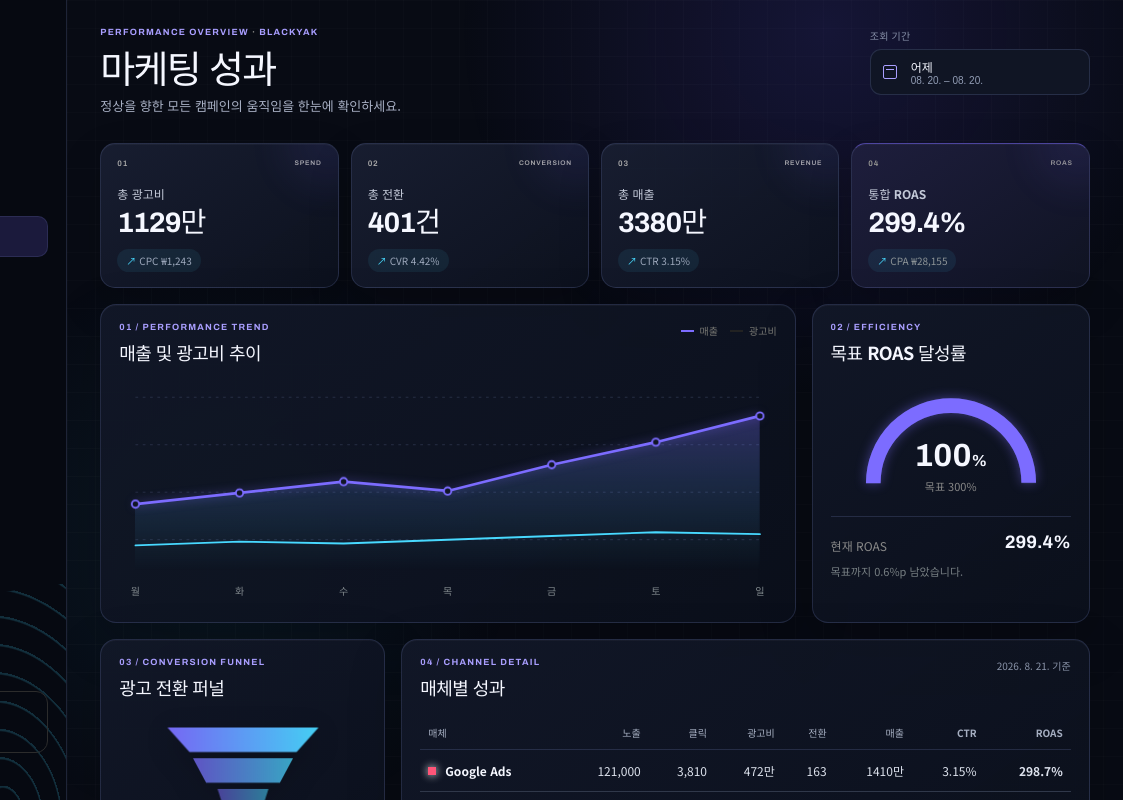
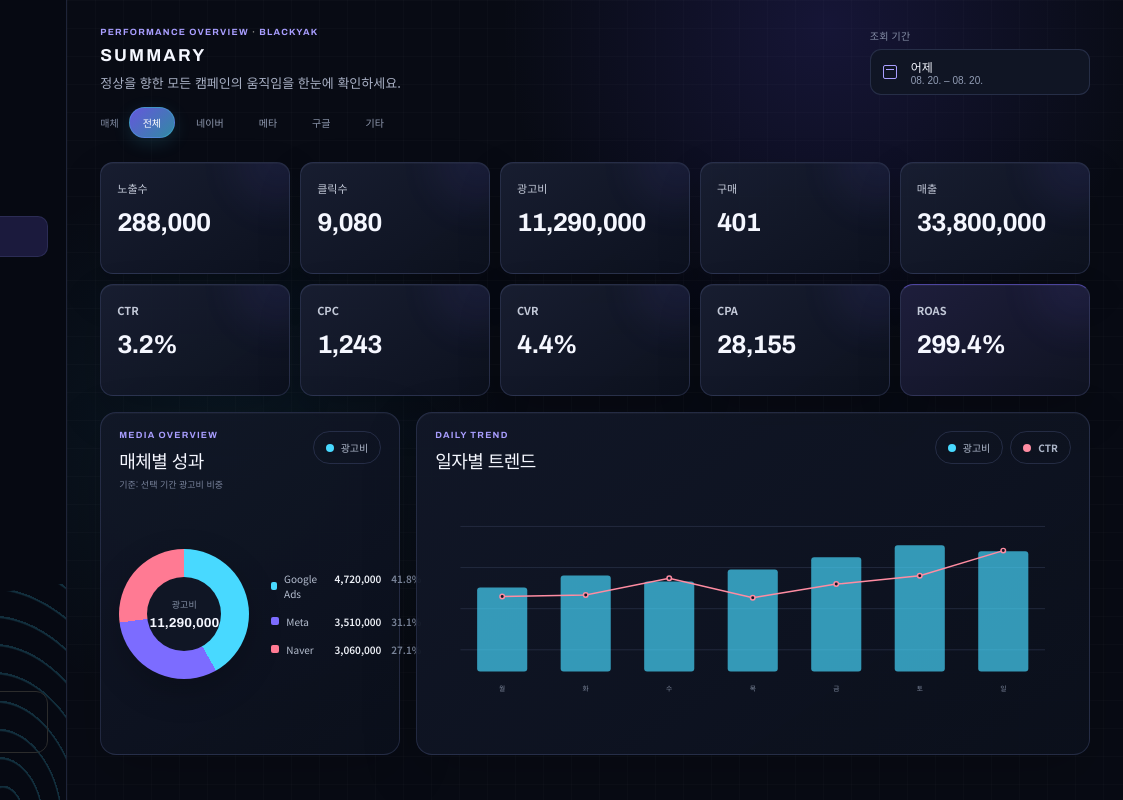
Before and after one commit to yangonebin/Marketing-dev, a website with bundled scripts: page index.html in a window 1280 px wide. Shown: the top 800 px of the page, 157-1280 px from the left. Built offline with nearby package versions, Linux system fonts and the light colour scheme.

Commit message:
작업 저장: 260820 2026-08-21 17:10

```diff
--- a/app.js
+++ b/app.js
@@ -22,6 +22,7 @@ const won = new Intl.NumberFormat('ko-KR', { style: 'currency', currency: 'KRW',
 const compactWon = new Intl.NumberFormat('ko-KR', { notation: 'compact', maximumFractionDigits: 1 });
 const number = new Intl.NumberFormat('ko-KR');
 const targetRoas = 300;
+let activeChannel = 'all';
 
 function makeTrendChart(period) {
   const { labels, revenue, cost } = trends[period];
@@ -49,70 +50,74 @@ function makeTrendChart(period) {
 }
 
 function render(period) {
-  const rows = datasets[period];
+  const sourceRows = datasets[period];
+  const rows = activeChannel === 'all'
+    ? sourceRows
+    : activeChannel === 'other'
+      ? sourceRows.filter(row => !['Google Ads', 'Meta', 'Naver'].includes(row.channel))
+      : sourceRows.filter(row => row.channel === activeChannel);
   const metrics = calculateMetrics(rows);
   const cards = [
-    ['총 광고비', metrics.cost, 'compact', `CPC ${won.format(metrics.cpc)}`, 'SPEND'],
-    ['총 전환', metrics.conversions, 'count', `CVR ${metrics.cvr.toFixed(2)}%`, 'CONVERSION'],
-    ['총 매출', metrics.revenue, 'compact', `CTR ${metrics.ctr.toFixed(2)}%`, 'REVENUE'],
-    ['통합 ROAS', metrics.roas, 'percent', `CPA ${won.format(metrics.cpa)}`, 'ROAS'],
+    ['노출수', metrics.impressions, 'number'],
+    ['클릭수', metrics.clicks, 'number'],
+    ['광고비', metrics.cost, 'currency'],
+    ['구매', metrics.conversions, 'number'],
+    ['매출', metrics.revenue, 'currency'],
+    ['CTR', metrics.ctr, 'percent'],
+    ['CPC', metrics.cpc, 'currency'],
+    ['CVR', metrics.cvr, 'percent'],
+    ['CPA', metrics.cpa, 'currency'],
+    ['ROAS', metrics.roas, 'percent'],
   ];
 
-  document.querySelector('#overview').innerHTML = cards.map(([label, value, format, detail, code], index) => `
-    <article class="metric-card ${index === 3 ? 'accent' : ''}">
-      <div class="metric-top"><span>${String(index + 1).padStart(2, '0')}</span><small>${code}</small></div>
-      <p class="metric-label">${label}</p><p class="metric-value" data-target="${value}" data-format="${format}">0</p>
-      <p class="metric-detail"><i>↗</i> ${detail}</p>
+  document.querySelector('#overview').innerHTML = cards.map(([label, value, format]) => `
+    <article class="metric-card ${label === 'ROAS' ? 'accent' : ''}">
+      <p class="metric-label">${label}</p>
+      <p class="metric-value" data-target="${value}" data-format="${format}">0</p>
     </article>`).join('');
-
-  document.querySelector('#trend-chart').innerHTML = `${makeTrendChart(period)}<div class="chart-tooltip" role="status" aria-live="polite"></div>`;
-  bindChartTooltip();
-
-  const achievement = Math.min(metrics.roas / targetRoas * 100, 100);
-  document.querySelector('#roas-gauge').innerHTML = `
-    <div class="semi-gauge">
-      <svg viewBox="0 0 220 125" role="img" aria-label="목표 ROAS 달성률 ${achievement.toFixed(0)}퍼센트">
-        <path class="gauge-track" pathLength="100" d="M20 108 A90 90 0 0 1 200 108" />
-        <path class="gauge-progress" pathLength="100" stroke-dasharray="${achievement} 100" d="M20 108 A90 90 0 0 1 200 108" />
-      </svg>
-      <div><strong><b data-target="${achievement}" data-format="gauge">0</b><small>%</small></strong><span>목표 ${targetRoas}%</span></div>
-    </div>
-    <div class="gauge-copy"><span>현재 ROAS</span><strong>${metrics.roas.toFixed(1)}%</strong><p>${achievement >= 100 ? '목표를 달성했습니다.' : `목표까지 ${(targetRoas - metrics.roas).toFixed(1)}%p 남았습니다.`}</p></div>`;
-
-  const funnelSteps = [
-    { label: '노출', value: metrics.impressions, rate: 100, className: 'impressions' },
-    { label: '클릭', value: metrics.clicks, rate: metrics.ctr, className: 'clicks' },
-    { label: '전환', value: metrics.conversions, rate: metrics.cvr, className: 'conversions' },
-  ];
-  document.querySelector('#conversion-funnel').innerHTML = `
-    <div class="funnel-shape" aria-hidden="true">
-      <svg viewBox="0 0 180 106">
-        <defs><linearGradient id="funnel-gradient" x1="0" y1="0" x2="1" y2="0"><stop offset="0" stop-color="#7c6cff"/><stop offset="1" stop-color="#48d9ff"/></linearGradient></defs>
-        <polygon class="funnel-bar impressions" points="4,4 176,4 151,32 29,32"/>
-        <polygon class="funnel-bar clicks" points="33,39 147,39 132,67 48,67"/>
-        <polygon class="funnel-bar conversions" points="61,74 119,74 110,102 70,102"/>
-      </svg>
-    </div>
-    <div class="funnel-list">${funnelSteps.map((step, index) => `<div>
-      <span><i class="${step.className}"></i>${step.label}</span><strong>${compactWon.format(step.value)}</strong>
-      <small>${index === 0 ? '전체 도달' : `${index === 1 ? 'CTR' : 'CVR'} ${step.rate.toFixed(2)}%`}</small>
-    </div>`).join('')}</div>`;
-
-  document.querySelector('#channel-rows').innerHTML = rows.map(row => {
-    const item = calculateMetrics([row]);
-    return `<tr><td><span class="channel"><i class="channel-dot" style="background:${row.color}"></i>${row.channel}</span></td>
-      <td>${number.format(row.impressions)}</td><td>${number.format(row.clicks)}</td><td>${compactWon.format(row.cost)}</td>
-      <td>${number.format(row.conversions)}</td><td>${compactWon.format(row.revenue)}</td><td>${item.ctr.toFixed(2)}%</td><td><strong>${item.roas.toFixed(1)}%</strong></td></tr>`;
-  }).join('');
-
+  renderMediaOverview(rows, metrics.cost);
+  renderDailyTrend(period);
   runEntranceAnimations();
 }
 
+function renderMediaOverview(rows, totalCost) {
+  const colors = ['#48d9ff', '#7c6cff', '#ff7a93', '#62e2c2'];
+  const parts = rows.map((row, index) => ({ ...row, color: colors[index % colors.length], share: totalCost ? row.cost / totalCost * 100 : 0 }));
+  let offset = 0;
+  const stops = parts.map(item => {
+    const start = offset;
+    offset += item.share;
+    return `${item.color} ${start}% ${offset}%`;
+  }).join(', ');
+  document.querySelector('#media-overview').innerHTML = rows.length ? `
+    <div class="donut" style="background:conic-gradient(${stops})"><div><small>광고비</small><strong>${number.format(totalCost)}</strong></div></div>
+    <div class="media-list">${parts.map(item => `<div><span><i style="background:${item.color}"></i>${item.channel}</span><strong>${number.format(item.cost)} <em>${item.share.toFixed(1)}%</em></strong></div>`).join('')}</div>` : '<p class="empty-state">해당 매체 데이터가 없습니다.</p>';
+}
+
+function renderDailyTrend(period) {
+  const trend = trends[period];
+  const scale = activeChannel === 'all' ? 1 : activeChannel === 'other' ? 0 : activeChannel === 'Google Ads' ? .42 : activeChannel === 'Meta' ? .31 : .27;
+  const costs = trend.cost.map(value => value * scale);
+  const ctrs = trend.revenue.map((value, index) => costs[index] ? value / costs[index] * .45 : 0);
+  const width = 850, height = 250, left = 34, bottom = 34, top = 22;
+  const maxCost = Math.max(...costs, 1) * 1.15;
+  const maxCtr = Math.max(...ctrs, 1) * 1.2;
+  const step = (width - left * 2) / trend.labels.length;
+  const line = ctrs.map((value, index) => `${index ? 'L' : 'M'} ${left + step * index + step / 2} ${top + (height - top - bottom) * (1 - value / maxCtr)}`).join(' ');
+  document.querySelector('#daily-trend').innerHTML = `<svg viewBox="0 0 ${width} ${height}" role="img" aria-label="광고비 막대와 CTR 선 그래프">
+    ${[0,1,2,3].map(i => `<line class="daily-grid" x1="${left}" y1="${top + i * 55}" x2="${width-left}" y2="${top + i * 55}"/>`).join('')}
+    ${costs.map((value, index) => `<rect class="daily-bar" x="${left + step * index + step * .2}" y="${top + (height-top-bottom)*(1-value/maxCost)}" width="${step*.6}" height="${(height-top-bottom)*value/maxCost}" rx="4"/>`).join('')}
+    <path class="daily-line" d="${line}"/>
+    ${ctrs.map((value, index) => `<circle class="daily-point" cx="${left + step * index + step/2}" cy="${top+(height-top-bottom)*(1-value/maxCtr)}" r="3"/>`).join('')}
+    ${trend.labels.map((label,index) => `<text class="daily-label" x="${left+step*index+step/2}" y="${height-8}" text-anchor="middle">${label}</text>`).join('')}
+  </svg>`;
+}
+
 const formatAnimatedValue = (value, format) => {
-  if (format === 'compact') return compactWon.format(Math.round(value));
-  if (format === 'count') return `${number.format(Math.round(value))}건`;
+  if (format === 'number') return number.format(Math.round(value));
+  if (format === 'currency') return number.format(Math.round(value));
   if (format === 'percent') return `${value.toFixed(1)}%`;
-  return Math.round(value).toString();
+  return number.format(Math.round(value));
 };
 
 function animateCounter(element, duration = 1100) {
@@ -159,8 +164,6 @@ function bindChartTooltip() {
     area.addEventListener('blur', hide);
   });
 }
-
-document.querySelector('#updated-at').textContent = `${new Date().toLocaleDateString('ko-KR')} 기준`;
 
 const periodTrigger = document.querySelector('#period-trigger');
 const periodPicker = document.querySelector('#period-picker');
@@ -216,6 +219,11 @@ document.querySelectorAll('.period-presets button').forEach(button => button.add
 document.querySelector('#period-apply').addEventListener('click', applyPeriod);
 document.querySelector('#period-cancel').addEventListener('click', closePeriodPicker);
 document.addEventListener('click', event => { if (!event.target.closest('.period-control')) closePeriodPicker(); });
+document.querySelectorAll('.media-filter button').forEach(button => button.addEventListener('click', () => {
+  activeChannel = button.dataset.channel;
+  document.querySelectorAll('.media-filter button').forEach(item => item.classList.toggle('active', item === button));
+  render(['yesterday', '7'].includes(selectedPreset) ? '7' : '30');
+}));
 
 setDateRange('yesterday');
 applyPeriod();
--- a/index.html
+++ b/index.html
@@ -32,8 +32,16 @@
         <header class="page-header">
           <div>
             <p class="eyebrow">PERFORMANCE OVERVIEW <span>·</span> BLACKYAK</p>
-            <h1>마케팅 성과</h1>
+            <h1>SUMMARY</h1>
             <p class="subtitle">정상을 향한 모든 캠페인의 움직임을 한눈에 확인하세요.</p>
+            <div class="media-filter" aria-label="매체 선택">
+              <strong>매체</strong>
+              <button class="active" type="button" data-channel="all">전체</button>
+              <button type="button" data-channel="Naver">네이버</button>
+              <button type="button" data-channel="Meta">메타</button>
+              <button type="button" data-channel="Google Ads">구글</button>
+              <button type="button" data-channel="other">기타</button>
+            </div>
           </div>
           <div class="period-control">
             <span class="period-label">조회 기간</span>
@@ -64,42 +72,20 @@
 
         <section id="overview" class="metric-grid" aria-label="통합 지표"></section>
 
-        <section id="trend" class="analytics-grid">
-          <article class="panel trend-panel">
+        <section id="trend" class="overview-grid">
+          <article id="channels" class="panel media-overview-panel">
             <div class="panel-heading">
-              <div><p class="section-number">01 / PERFORMANCE TREND</p><h2>매출 및 광고비 추이</h2></div>
-              <div class="legend"><span><i class="revenue"></i>매출</span><span><i class="cost"></i>광고비</span></div>
+              <div><p class="section-number">MEDIA OVERVIEW</p><h2>매체별 성과</h2><p class="panel-subtitle">기준: 선택 기간 광고비 비중</p></div>
+              <span class="metric-select"><i></i> 광고비</span>
             </div>
-            <div id="trend-chart" class="trend-chart" aria-label="매출 및 광고비 추이 그래프"></div>
+            <div id="media-overview" class="media-overview"></div>
           </article>
-
-          <article class="panel efficiency-panel">
+          <article id="branding-performance" class="panel daily-trend-panel">
             <div class="panel-heading">
-              <div><p class="section-number">02 / EFFICIENCY</p><h2>목표 ROAS 달성률</h2></div>
+              <div><p class="section-number">DAILY TREND</p><h2>일자별 트렌드</h2></div>
+              <div class="trend-selects"><span><i class="cost"></i>광고비</span><span><i class="ctr"></i>CTR</span></div>
             </div>
-            <div id="roas-gauge" class="gauge-wrap"></div>
-          </article>
-        </section>
-
-        <section id="channels" class="channel-grid">
-          <article class="panel funnel-panel">
-            <div class="panel-heading">
-              <div><p class="section-number">03 / CONVERSION FUNNEL</p><h2>광고 전환 퍼널</h2></div>
-            </div>
-            <div id="conversion-funnel" class="conversion-funnel"></div>
-          </article>
-
-          <article id="branding-performance" class="panel table-panel">
-            <div class="panel-heading">
-              <div><p class="section-number">04 / CHANNEL DETAIL</p><h2>매체별 성과</h2></div>
-              <span id="updated-at" class="updated-at"></span>
-            </div>
-            <div class="table-wrap">
-              <table>
-                <thead><tr><th>매체</th><th>노출</th><th>클릭</th><th>광고비</th><th>전환</th><th>매출</th><th>CTR</th><th>ROAS</th></tr></thead>
-                <tbody id="channel-rows"></tbody>
-              </table>
-            </div>
+            <div id="daily-trend" class="daily-trend" aria-label="일자별 광고비 및 CTR 추이"></div>
           </article>
         </section>
       </main>
--- a/styles.css
+++ b/styles.css
@@ -123,8 +123,12 @@ nav a.active, nav a:hover { background: rgba(124,108,255,.18); box-shadow: inset
 
 main { max-width: none; padding: 28px clamp(22px, 2.6vw, 42px) 44px; }
 .eyebrow, .section-number { font-size: 9px; letter-spacing: .14em; }
-h1 { margin: 11px 0 10px; font-size: clamp(28px, 3vw, 38px); letter-spacing: -.045em; }
+h1 { margin: 10px 0 9px; font: 700 clamp(15px, 1.35vw, 19px)/1 Archivo, sans-serif; letter-spacing: .12em; }
 .subtitle { font-size: 13px; }
+.media-filter { display: flex; align-items: center; gap: 7px; margin-top: 15px; }
+.media-filter strong { margin-right: 3px; color: #7f89a0; font-size: 10px; }
+.media-filter button { padding: 7px 13px; border: 1px solid transparent; border-radius: 999px; color: #919bb1; background: transparent; font-size: 10px; font-weight: 700; cursor: pointer; }
+.media-filter button:hover, .media-filter button.active { color: #fff; border-color: rgba(72,217,255,.25); background: linear-gradient(135deg, #6557dc, #318aa3); box-shadow: 0 5px 18px rgba(72,217,255,.13); }
 .period-control { min-width: 220px; font-size: 10px; }
 .period-label { margin-bottom: 6px; }
 .period-trigger { min-height: 44px; border-radius: 11px; }
@@ -133,12 +137,12 @@ h1 { margin: 11px 0 10px; font-size: clamp(28px, 3vw, 38px); letter-spacing: -.0
 .period-picker { border-radius: 14px; }
 .date-fields input, .period-presets button, .period-actions button { border-radius: 9px; }
 
-.metric-grid { gap: 12px; margin: 28px 0 16px; }
-.metric-card { min-height: 136px; padding: 15px 16px; border-radius: 15px; }
+.metric-grid { grid-template-columns: repeat(5, minmax(0, 1fr)); gap: 10px; margin: 24px 0 16px; }
+.metric-card { min-height: 112px; padding: 17px 16px; border-radius: 13px; }
 .metric-card.accent { border-top-width: 1px; }
 .metric-top { font-size: 8px; letter-spacing: .1em; }
-.metric-label { margin: 17px 0 7px; font-size: 12px; }
-.metric-value { font-size: clamp(26px, 2.2vw, 33px); letter-spacing: -.035em; }
+.metric-label { margin: 0 0 14px; font-size: 11px; }
+.metric-value { font-size: clamp(23px, 2vw, 31px); letter-spacing: -.035em; white-space: nowrap; }
 .metric-detail { display: inline-flex; align-items: center; margin: 12px 0 0; padding: 4px 9px; border-radius: 999px; color: #9da8bc; background: rgba(72,217,255,.08); font-size: 10px; }
 .metric-detail i { margin-right: 3px; }
 
@@ -160,11 +164,39 @@ th { padding: 9px 8px; font-size: 10px; }
 td { padding: 12px 8px; }
 .channel { font-size: 12px; }
 
+.overview-grid { display: grid; grid-template-columns: minmax(300px, .8fr) minmax(0, 1.8fr); gap: 16px; }
+.panel-subtitle { margin: 5px 0 0; color: #78839b; font-size: 9px; }
+.metric-select, .trend-selects span { display: inline-flex; align-items: center; gap: 7px; padding: 8px 12px; border: 1px solid var(--line); border-radius: 999px; color: #aeb7ca; font-size: 10px; font-weight: 700; }
+.metric-select i, .trend-selects i { width: 8px; height: 8px; border-radius: 50%; background: #48d9ff; }
+.trend-selects { display: flex; gap: 7px; }.trend-selects i.ctr { background: #ff8ca2; }
+.media-overview { min-height: 245px; display: grid; grid-template-columns: minmax(130px, .8fr) minmax(150px, 1fr); align-items: center; gap: 22px; }
+.donut { width: min(175px, 100%); aspect-ratio: 1; margin: auto; border-radius: 50%; display: grid; place-items: center; box-shadow: 0 12px 35px rgba(0,0,0,.2); }
+.donut > div { width: 57%; aspect-ratio: 1; border-radius: 50%; display: grid; place-content: center; text-align: center; background: #101625; }
+.donut small { color: #8490a6; font-size: 9px; }.donut strong { margin-top: 5px; font: 700 13px Archivo, sans-serif; }
+.media-list { display: grid; gap: 13px; }.media-list > div { display: flex; justify-content: space-between; gap: 12px; color: #b5bed0; font-size: 10px; }
+.media-list span { display: flex; align-items: center; gap: 7px; }.media-list i { width: 8px; height: 8px; border-radius: 2px; }.media-list strong { color: #eef1f8; font-weight: 600; white-space: nowrap; }.media-list em { margin-left: 7px; color: #7e899f; font-style: normal; }
+.empty-state { grid-column: 1 / -1; margin: auto; color: #7f899e; font-size: 12px; }
+.daily-trend { min-height: 245px; margin-top: 8px; display: grid; align-items: center; }.daily-trend svg { width: 100%; display: block; overflow: visible; }
+.daily-grid { stroke: #293148; stroke-width: 1; }.daily-bar { fill: rgba(72,217,255,.68); }.daily-line { fill: none; stroke: #ff8ca2; stroke-width: 2; }.daily-point { fill: #111625; stroke: #ff8ca2; stroke-width: 2; }.daily-label { fill: #7f899f; font: 9px Archivo, sans-serif; }
+
 @media (max-width: 760px) {
   .shell { grid-template-columns: 1fr; }
   .sidebar { padding: 16px 18px; }
   .brand { width: 82px; margin-left: 0; }
   main { padding: 26px 18px 42px; }
-  .page-header h1 { font-size: 30px; }
+  .page-header h1 { font-size: 16px; }
   .metric-card { min-height: 132px; }
 }
+
+@media (max-width: 980px) {
+  .metric-grid { grid-template-columns: repeat(3, minmax(0, 1fr)); }
+  .overview-grid { grid-template-columns: 1fr; }
+}
+
+@media (max-width: 760px) {
+  .metric-grid { grid-template-columns: repeat(2, minmax(0, 1fr)); }
+}
+
+@media (max-width: 450px) {
+  .metric-grid { grid-template-columns: 1fr; }
+}
```
